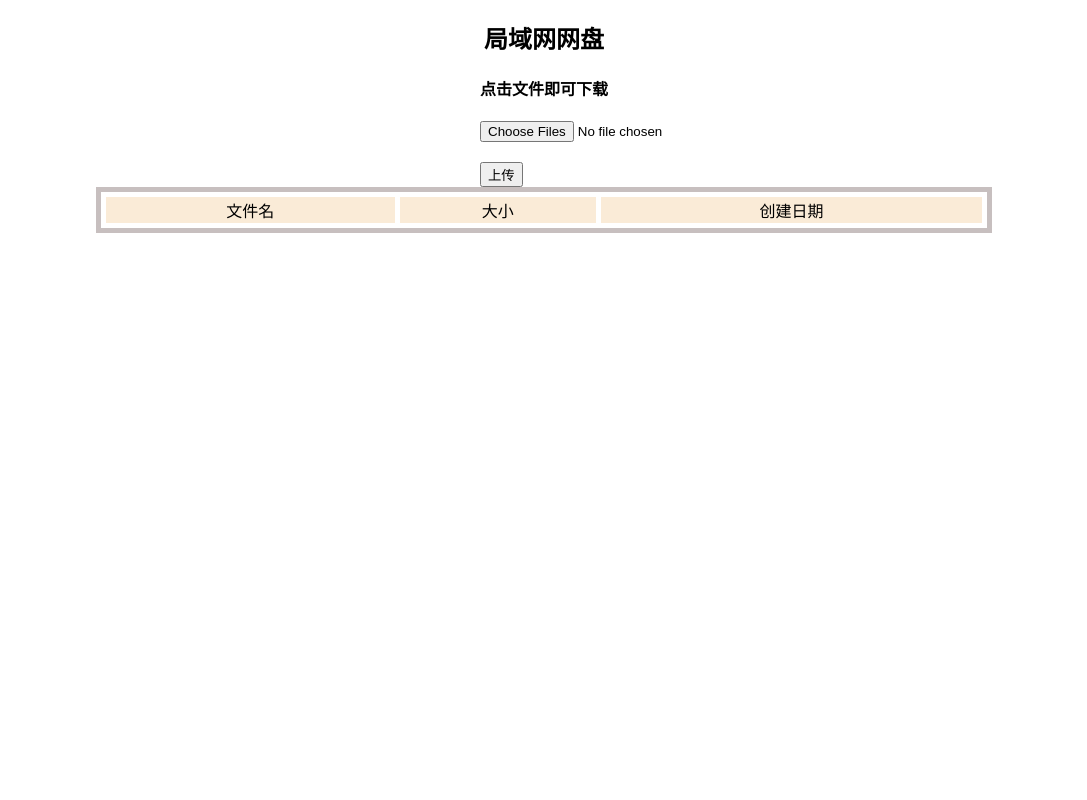
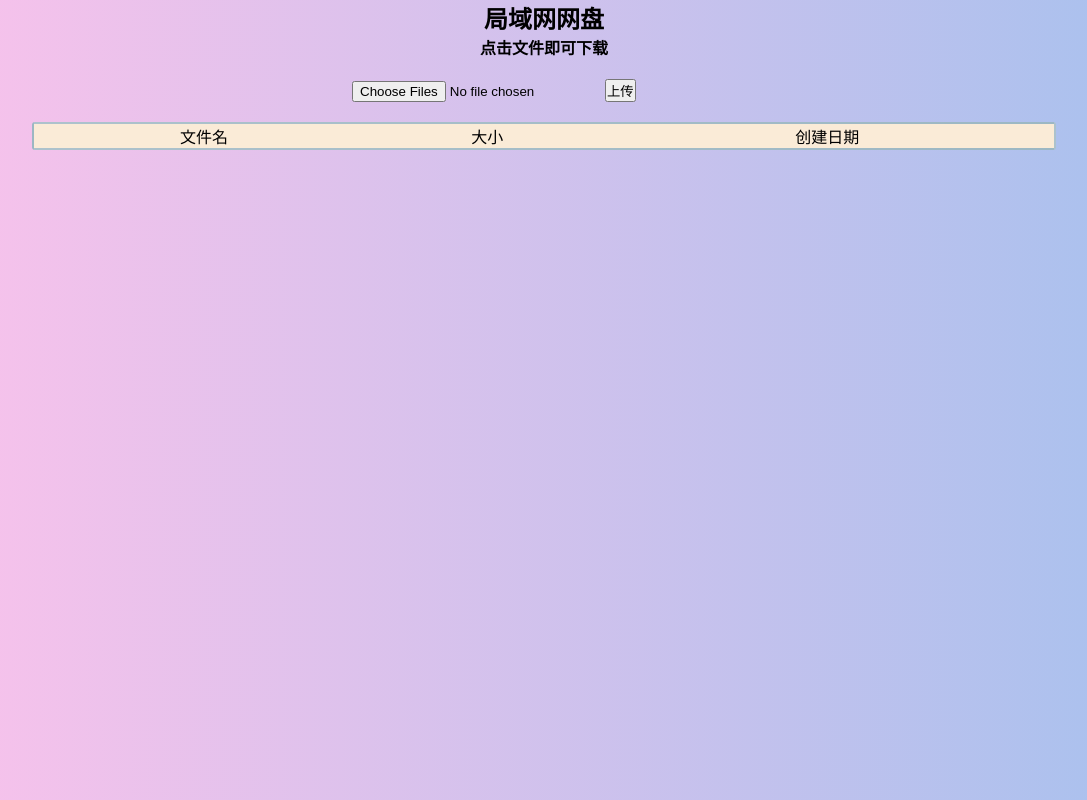
Before and after one commit to 1nTooDeep/LocalFileServer, a Flask app: template templates/index.html in a window 1280 px wide. Shown: the whole page, without its empty margins (96-1183 px from the left). Run offline with Flask 2, Linux system fonts and the light colour scheme; the template is opened without the code that fills it, so the values that code supplies are empty.

Commit message:
change style of index ,makes it looking better.

```diff
--- a/app.py
+++ b/app.py
@@ -13,6 +13,8 @@ app = Flask(__name__)
 app.secret_key = 'askydiqyddiudhiudiwuhdhdyjqoijd'
 log = logging.Logger('flasklog')
 app.logger.addHandler(log)
+
+
 
 
 @app.route("/",methods=['POST','GET'])
@@ -43,4 +45,4 @@ if __name__ == '__main__':
     app.register_blueprint(login,url_prefix='/login')
     app.register_blueprint(download,url_prefix='/download')
     app.register_blueprint(upload,url_prefix='/upload')
-    app.run(port="5000", debug=True,host="::")
+    app.run(port="5000", debug=True,host="0.0.0.0")
--- a/get_file.py
+++ b/get_file.py
@@ -13,14 +13,14 @@ def get_files_data():
             files.append({
                 'name':i,
                 'type':'dir',
-                'time':f"{t_i.tm_year}/{t_i.tm_mon}/{t_i.tm_mday} \
+                'ctime':f"{t_i.tm_year}/{t_i.tm_mon}/{t_i.tm_mday} \
 {t_i.tm_hour}:{t_i.tm_min if t_i.tm_min>10 else f'0{t_i.tm_min}'}:{t_i.tm_sec}"})
             continue
         else:
             t_i=time.localtime(os.path.getctime(DIRECTORY_PATH+f'/{i}'))
             files.append({'name':i,'type':'file',
                             'size':os.path.getsize(DIRECTORY_PATH+f'/{i}'),
-                            'time':f"{t_i.tm_year}/{t_i.tm_mon}/{t_i.tm_mday} \
+                            'ctime':f"{t_i.tm_year}/{t_i.tm_mon}/{t_i.tm_mday} \
 {t_i.tm_hour}:{t_i.tm_min if t_i.tm_min>10 else f'0{t_i.tm_min}'}:{t_i.tm_sec}"
             })
     files.sort(key=lambda x:x['type'])
--- a/login.py
+++ b/login.py
@@ -1,9 +1,22 @@
 from flask import (
-    Blueprint
+    Blueprint,render_template,request,make_response,Response,redirect
 )
 
+users={'root':'password'}
 login=Blueprint('login',__name__,url_prefix='/login')
 bp=login
 @bp.route('/')
 def f():
-    return "login"
+    return render_template("login.html")
+
+@bp.route('/check',methods=['POST'])
+def checklogin():
+    print('checking...')
+    user=request.form.get('user')
+    passwd=request.form.get('password')
+    print(user,passwd)
+    if users.get(user)==passwd:
+        res=make_response(redirect('/'),)
+        res.set_cookie('user',str(user),max_age=3600)
+        return res
+    return make_response("wrong password",200)
--- a/static/css/index.css
+++ b/static/css/index.css
@@ -1,14 +1,28 @@
-.body{
-    text-align: none;
-
+* {
+    margin: 0;
+    padding: 0;
+}
+html {
+    height: 100%;
+}
+body {
+    height: 100%;
+}
+.body {
+    height: 100%;
+    background-image: linear-gradient(to right, #fbc2eb, #a6c1ee);
 }
 .table{
-    border: 5px solid #b0a5a5b5;
+    border: 2px solid #99bcc5b5 ;
     border-collapse:separate;
-    border-spacing: 5px;
-    width: 70%;
-    margin-left: 15%;
+    border-spacing: 0px;
+    width: 80%;
+    margin-left: auto;
+    border-radius: 3px;
+    background-image: linear-gradient(to right, #e2d4de, #a5aebf);
+    margin: 0 auto;
 }
+
 .file{
     border: 2px solid #b0a5a5b5;
     margin-top: 5px;
@@ -25,6 +39,8 @@
 .file a{
     color: rgb(41, 60, 60);
     text-decoration: none;
+    border-collapse:separate;
+    border-spacing:10px 10px;
 }
 h2{
     display: block;
@@ -36,7 +52,7 @@ h4{
 }
 .upload{
     display: block;
-    margin-left: 45%;
+    margin-left: 35%;
 
 
 }
--- a/templates/index.html
+++ b/templates/index.html
@@ -8,17 +8,15 @@
     <title>局域网网盘</title>
 </head>
 <style>
-    div{
-        border-radius: 5px ;
-    }
+
 </style>
 <body style="margin-left:0 ;margin-right:0">
     <div class="body">
         <h2 >局域网网盘</h2>
         <h4 >点击文件即可下载</h4>
         <form action="/upload/file" method="post" enctype="multipart/form-data" class="upload">
-            <div id="upload"><input type="file" multiple="multiple" accept="*" name="file"></div>
-            <div id="upload"><input type="submit" value="上传"></div>
+            <div id="upload"><input type="file" multiple="multiple" accept="*" name="file"><input type="submit" value="上传"></div>
+            <div id="upload"></div>
         </form>
         <table class="table">
             <tr id="head">
@@ -28,7 +26,7 @@
             </tr>
             {% for file in files %}
             <tr class="file">
-                <td class="td-name"><a href="/download/{{file.name}}" >{{file.name}}</a></td>
+                <td class="td-name" ><a href="/download/{{file.name}}" >{{file.name}}</a></td>
                 <td class="td-size">{{file.size}} </td>
                 <td class="td-ctime" style="width: 200px;">{{file.ctime}}</td>
             </tr>
--- a/templates/login.html
+++ b/templates/login.html
@@ -56,6 +56,8 @@
             margin-top: 40px;
             background-image: linear-gradient(to right, #afc6ec, #fbc2eb);
             color: #fff;
+            border: #9c9898 solid 2px;
+            border-radius: 3px;
         }
         .msg {
             text-align: center;
@@ -76,7 +78,7 @@
         <div class="login-wrapper">
             <div class="header">Login</div>
             <div class="form-wrapper">
-                <form  method="POST">
+                <form  method="POST" action="/login/check">
                 <input type="text" name="user" placeholder="username" class="input-item">
                 <input type="password" name="password" placeholder="password" class="input-item">
                 <input type="submit" class="btn" >
```
